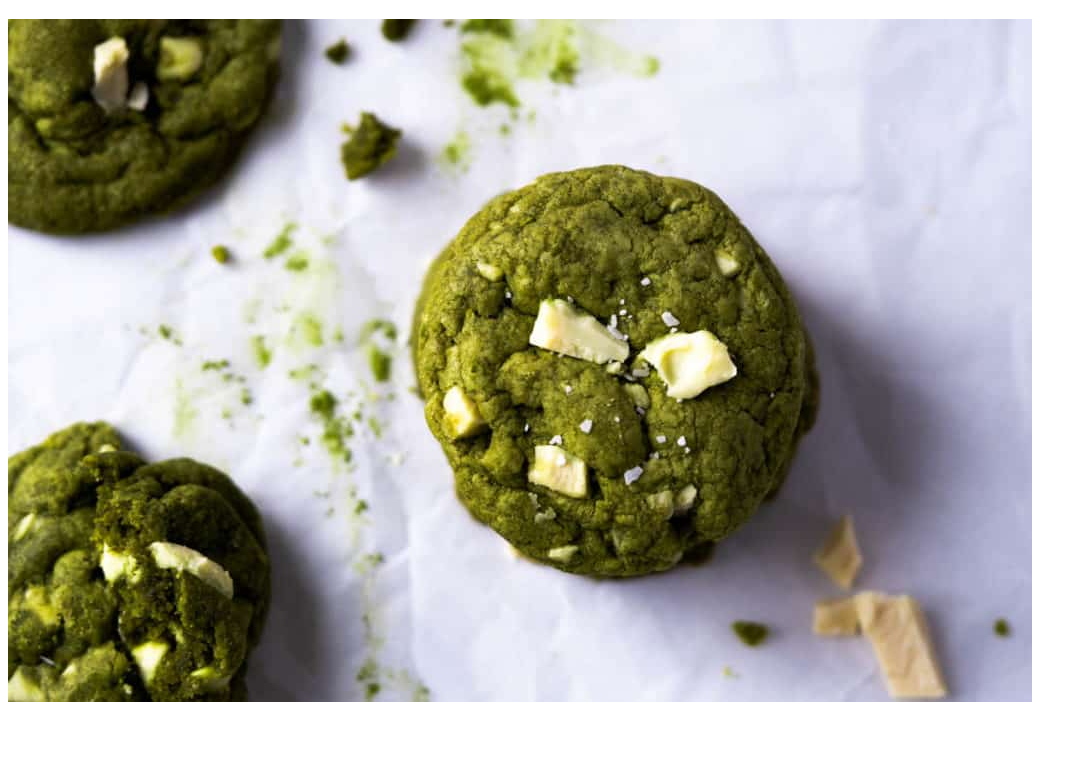
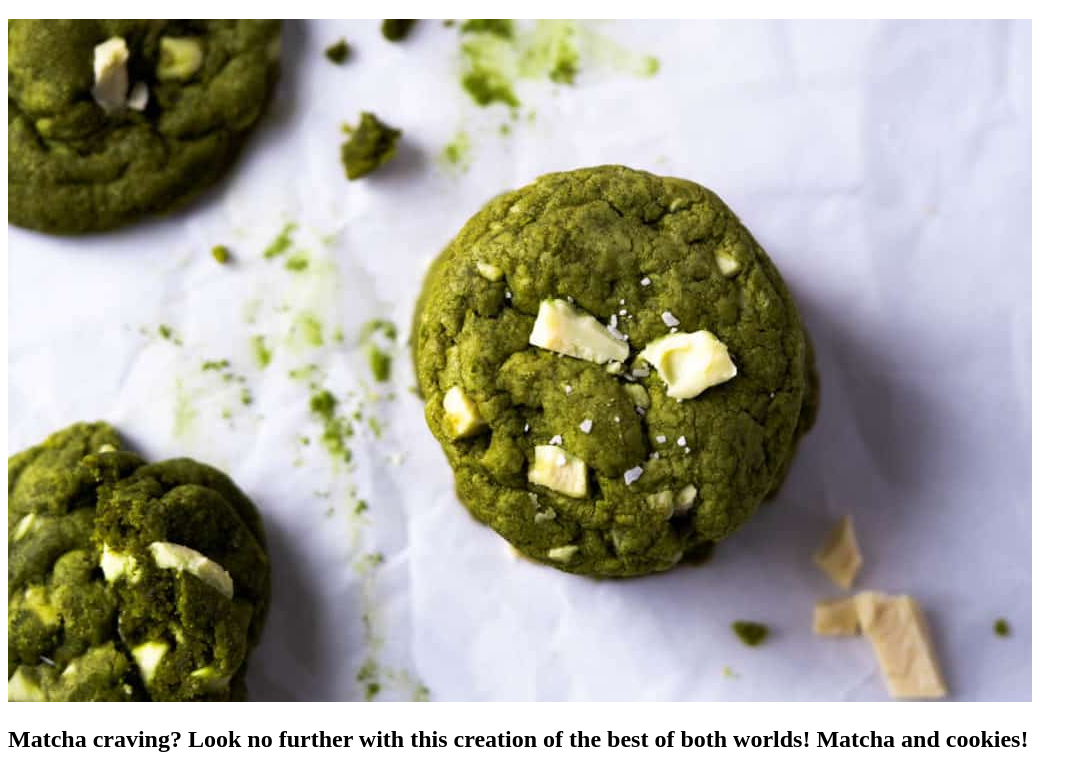
Before and after one commit to aaron-su98/odin-recipes, a plain HTML site: page recipes/matcha-cookies.html in a window 1280 px wide. Shown: the part 61-834 px from the top of the page, without its empty margins (0-1087 px from the left). Before the commit the page ends 800 px from the top, so only its background shows below. Drawn offline with Linux system fonts and the light colour scheme.

Commit message:
Add description for matcha-cookies.html

```diff
--- a/recipes/matcha-cookies.html
+++ b/recipes/matcha-cookies.html
@@ -11,5 +11,11 @@
 
     <img src="../images/matcha-cookies.jpg">
 
+
+    <h2>Matcha craving? Look no further with this creation of the best of
+        both worlds! Matcha and cookies!</h2>
+
+        <p></p>
+
 </body>
 </html>
```
